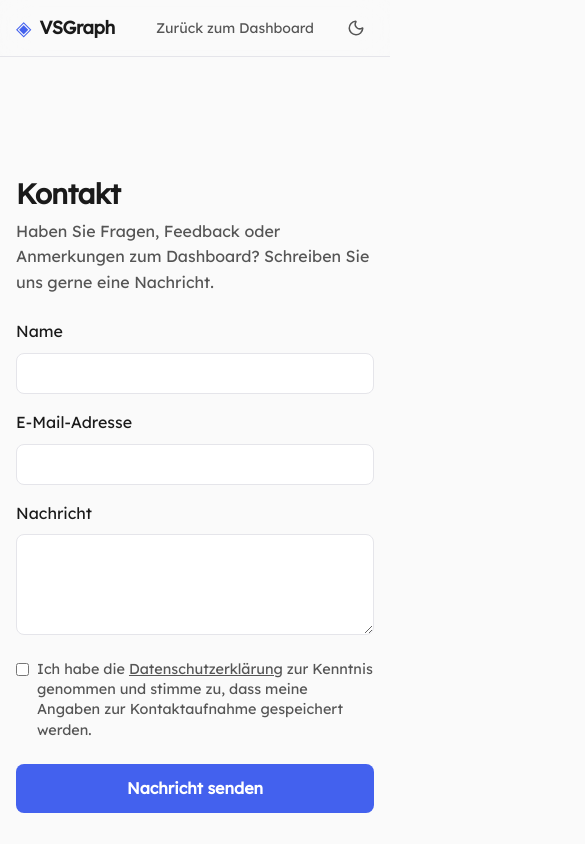
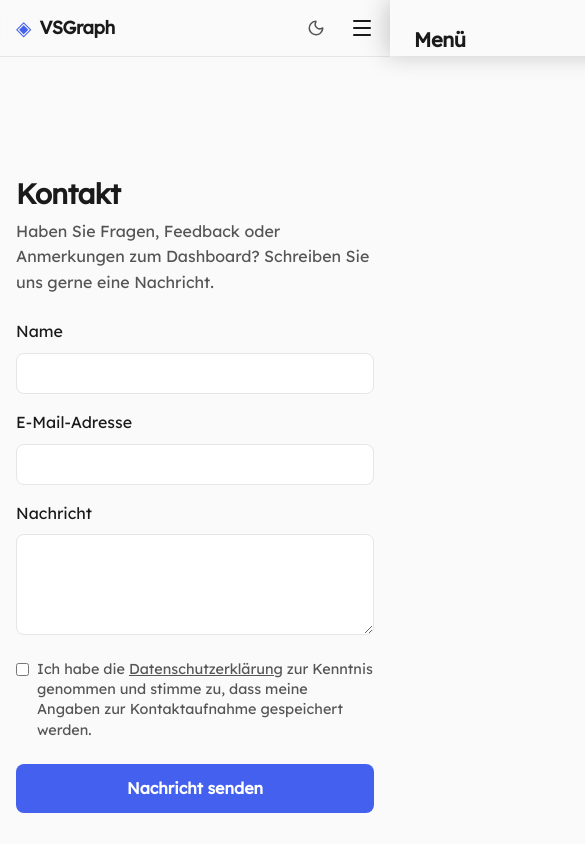
Before and after one commit to dstN/vsgraph, a Next.js app: page /kontakt in a window 390 px wide. Shown: the top 844 px of the page, 585 px wide, since content can reach past the window. Built offline with nearby package versions, Linux system fonts and the light colour scheme.

Commit message:
feat: mobile offcanvas menu & data normalization

```diff
--- a/src/app/globals.css
+++ b/src/app/globals.css
@@ -348,6 +348,119 @@
     color: var(--color-text-primary);
   }
 
+  /* ── Mobile Menu & Offcanvas ── */
+  .desktopOnly {
+    display: flex;
+  }
+
+  .mobileOnly {
+    display: none;
+  }
+
+  .mobileControls {
+    align-items: center;
+    gap: var(--space-4);
+  }
+
+  .hamburgerButton {
+    background: none;
+    border: none;
+    color: var(--color-text-primary);
+    cursor: pointer;
+    display: flex;
+    align-items: center;
+    justify-content: center;
+    padding: var(--space-2);
+    margin: calc(var(--space-2) * -1); /* Größere Touch-Area */
+    border-radius: var(--radius-md);
+    transition: background-color var(--transition-fast);
+  }
+
+  .hamburgerButton:hover {
+    background-color: var(--color-bg-card-hover);
+  }
+
+  .offcanvasOverlay {
+    position: fixed;
+    inset: 0;
+    background: rgba(0, 0, 0, 0.4);
+    backdrop-filter: blur(4px);
+    -webkit-backdrop-filter: blur(4px);
+    z-index: 1000;
+  }
+
+  .offcanvasMenu {
+    position: fixed;
+    top: 0;
+    right: 0;
+    bottom: 0;
+    width: 85%;
+    max-width: 320px;
+    background: var(--color-bg-primary);
+    box-shadow: -4px 0 24px rgba(0, 0, 0, 0.2);
+    z-index: 1001;
+    transform: translateX(100%);
+    transition: transform 0.3s cubic-bezier(0.16, 1, 0.3, 1);
+    display: flex;
+    flex-direction: column;
+    padding: var(--space-6);
+    overflow-y: auto;
+  }
+
+  .offcanvasMenu.open {
+    transform: translateX(0);
+  }
+
+  .offcanvasHeader {
+    display: flex;
+    align-items: center;
+    justify-content: space-between;
+    margin-bottom: var(--space-8);
+  }
+
+  .offcanvasNav {
+    display: flex;
+    flex-direction: column;
+    gap: var(--space-8);
+  }
+
+  .offcanvasSection {
+    display: flex;
+    flex-direction: column;
+    gap: var(--space-3);
+  }
+
+  .offcanvasSectionTitle {
+    font-size: var(--font-size-xs);
+    font-weight: var(--font-weight-bold);
+    text-transform: uppercase;
+    letter-spacing: var(--letter-spacing-wide);
+    color: var(--color-text-muted);
+    margin-bottom: var(--space-2);
+  }
+
+  .offcanvasLink {
+    font-size: var(--font-size-lg);
+    font-weight: var(--font-weight-medium);
+    color: var(--color-text-primary);
+    text-decoration: none;
+    padding-block: var(--space-2);
+    transition: color var(--transition-fast);
+  }
+
+  .offcanvasLink:hover {
+    color: var(--color-text-accent);
+  }
+
+  @media (max-width: 768px) {
+    .desktopOnly {
+      display: none !important;
+    }
+    .mobileOnly {
+      display: flex !important;
+    }
+  }
+
   /* ── Hero ── */
   .hero {
     padding-block: var(--space-20) var(--space-12);
--- a/src/app/kontakt/page.tsx
+++ b/src/app/kontakt/page.tsx
@@ -2,7 +2,7 @@
 
 import { useState } from "react";
 import Link from "next/link";
-import ThemeToggle from "@/components/ThemeToggle";
+import Header from "@/components/layout/Header";
 
 export default function KontaktPage() {
   const [formData, setFormData] = useState({ name: "", email: "", message: "", privacy: false });
@@ -45,18 +45,7 @@ export default function KontaktPage() {
 
   return (
     <>
-      <header className="header">
-        <div className="container headerInner">
-          <Link href="/" className="headerLogo" style={{ textDecoration: "none" }}>
-            <span className="headerLogoIcon" aria-hidden="true">◈</span>
-            <span className="headerLogoText">VSGraph</span>
-          </Link>
-          <nav className="headerNav" aria-label="Hauptnavigation">
-            <Link href="/" className="headerNavLink">Zurück zum Dashboard</Link>
-            <ThemeToggle />
-          </nav>
-        </div>
-      </header>
+      <Header />
       <main className="section" style={{ paddingTop: "120px", paddingBottom: "80px", minHeight: "80vh" }}>
         <div className="container" style={{ maxWidth: "600px" }}>
           <h1 className="sectionTitle">Kontakt</h1>
--- a/src/components/dashboard/delikt-vergleich.css
+++ b/src/components/dashboard/delikt-vergleich.css
@@ -62,7 +62,9 @@
     color var(--transition-fast),
     border-color var(--transition-fast),
     box-shadow var(--transition-fast);
-  white-space: nowrap;
+  white-space: normal;
+  text-align: left;
+  line-height: 1.2;
   user-select: none;
 }
 
--- /dev/null
+++ b/src/components/layout/Header.tsx
@@ -0,0 +1,103 @@
+"use client";
+
+import { useState, useEffect } from "react";
+import Link from "next/link";
+import ThemeToggle from "@/components/ThemeToggle";
+import { Menu, X } from "lucide-react";
+
+export default function Header() {
+  const [isMobileMenuOpen, setIsMobileMenuOpen] = useState(false);
+
+  // Close mobile menu when escape key is pressed
+  useEffect(() => {
+    const handleEsc = (e: KeyboardEvent) => {
+      if (e.key === "Escape") setIsMobileMenuOpen(false);
+    };
+    window.addEventListener("keydown", handleEsc);
+    return () => window.removeEventListener("keydown", handleEsc);
+  }, []);
+
+  // Prevent background scrolling when menu is open
+  useEffect(() => {
+    if (isMobileMenuOpen) {
+      document.body.style.overflow = "hidden";
+    } else {
+      document.body.style.overflow = "";
+    }
+  }, [isMobileMenuOpen]);
+
+  const closeMenu = () => setIsMobileMenuOpen(false);
+
+  return (
+    <header className="header">
+      <div className="container headerInner">
+        {/* Logo */}
+        <Link href="/" className="headerLogo" style={{ textDecoration: "none", color: "inherit" }} onClick={closeMenu}>
+          <span className="headerLogoIcon" aria-hidden="true">◈</span>
+          <span className="headerLogoText">VSGraph</span>
+        </Link>
+
+        {/* Desktop Navigation */}
+        <nav className="headerNav desktopOnly" aria-label="Hauptnavigation">
+          <Link href="/#personenpotenzial" className="headerNavLink">Personenpotenzial</Link>
+          <Link href="/#delikt-vergleich" className="headerNavLink">Delikt-Vergleich</Link>
+          <Link href="/#about" className="headerNavLink">Über</Link>
+          <ThemeToggle />
+        </nav>
+
+        {/* Mobile Hamburger & Theme Toggle */}
+        <div className="mobileControls mobileOnly">
+          <ThemeToggle />
+          <button
+            className="hamburgerButton"
+            onClick={() => setIsMobileMenuOpen(true)}
+            aria-label="Menü öffnen"
+            aria-expanded={isMobileMenuOpen}
+          >
+            <Menu size={24} />
+          </button>
+        </div>
+      </div>
+
+      {/* Mobile Offcanvas Overlay */}
+      {isMobileMenuOpen && (
+        <div className="offcanvasOverlay" onClick={closeMenu} aria-hidden="true" />
+      )}
+
+      {/* Mobile Offcanvas Menu */}
+      <div
+        className={`offcanvasMenu ${isMobileMenuOpen ? "open" : ""}`}
+        role="dialog"
+        aria-modal="true"
+        aria-label="Mobile Navigation"
+      >
+        <div className="offcanvasHeader">
+          <span className="headerLogoText" style={{ fontSize: "var(--font-size-xl)" }}>Menü</span>
+          <button
+            className="hamburgerButton"
+            onClick={closeMenu}
+            aria-label="Menü schließen"
+          >
+            <X size={28} />
+          </button>
+        </div>
+
+        <nav className="offcanvasNav">
+          <div className="offcanvasSection">
+            <span className="offcanvasSectionTitle">Dashboard</span>
+            <Link href="/#personenpotenzial" className="offcanvasLink" onClick={closeMenu}>Personenpotenzial</Link>
+            <Link href="/#delikt-vergleich" className="offcanvasLink" onClick={closeMenu}>Delikt-Vergleich</Link>
+            <Link href="/#about" className="offcanvasLink" onClick={closeMenu}>Über VSGraph</Link>
+          </div>
+
+          <div className="offcanvasSection">
+            <span className="offcanvasSectionTitle">Rechtliches & Kontakt</span>
+            <Link href="/impressum" className="offcanvasLink" onClick={closeMenu}>Impressum</Link>
+            <Link href="/datenschutz" className="offcanvasLink" onClick={closeMenu}>Datenschutz</Link>
+            <Link href="/kontakt" className="offcanvasLink" onClick={closeMenu}>Kontakt</Link>
+          </div>
+        </nav>
+      </div>
+    </header>
+  );
+}
--- a/src/lib/constants.ts
+++ b/src/lib/constants.ts
@@ -292,6 +292,7 @@ export const DELIKT_NOTES: Record<string, string> = {
 export const DELIKT_MERGE_MAP: Record<string, string[]> = {
   // Aktuell leer: Raub/Erpressung werden getrennt angezeigt
   // mit kontextuellem Hinweis unter dem Chart (DELIKT_NOTES)
+  toetungen: ["toetungen", "vollendete_toetungsdelikte"],
 };
 
 /**
@@ -309,6 +310,7 @@ export const DELIKT_RENAME_MAP: Record<string, string> = {
     "andere_straftaten",
   stoerung_der_totenruhe_und_andere_formen_der_schaendung_juedischer_friedhoefe_und_gedenkstaetten:
     "stoerung_der_totenruhe",
+  vollendete_toetungsdelikte: "toetungen",
 };
 
 /**
```
Also changed, not shown: src/app/datenschutz/page.tsx (+2 -13 lines), src/app/impressum/page.tsx (+2 -13 lines), src/app/page.tsx (+2 -23 lines).
